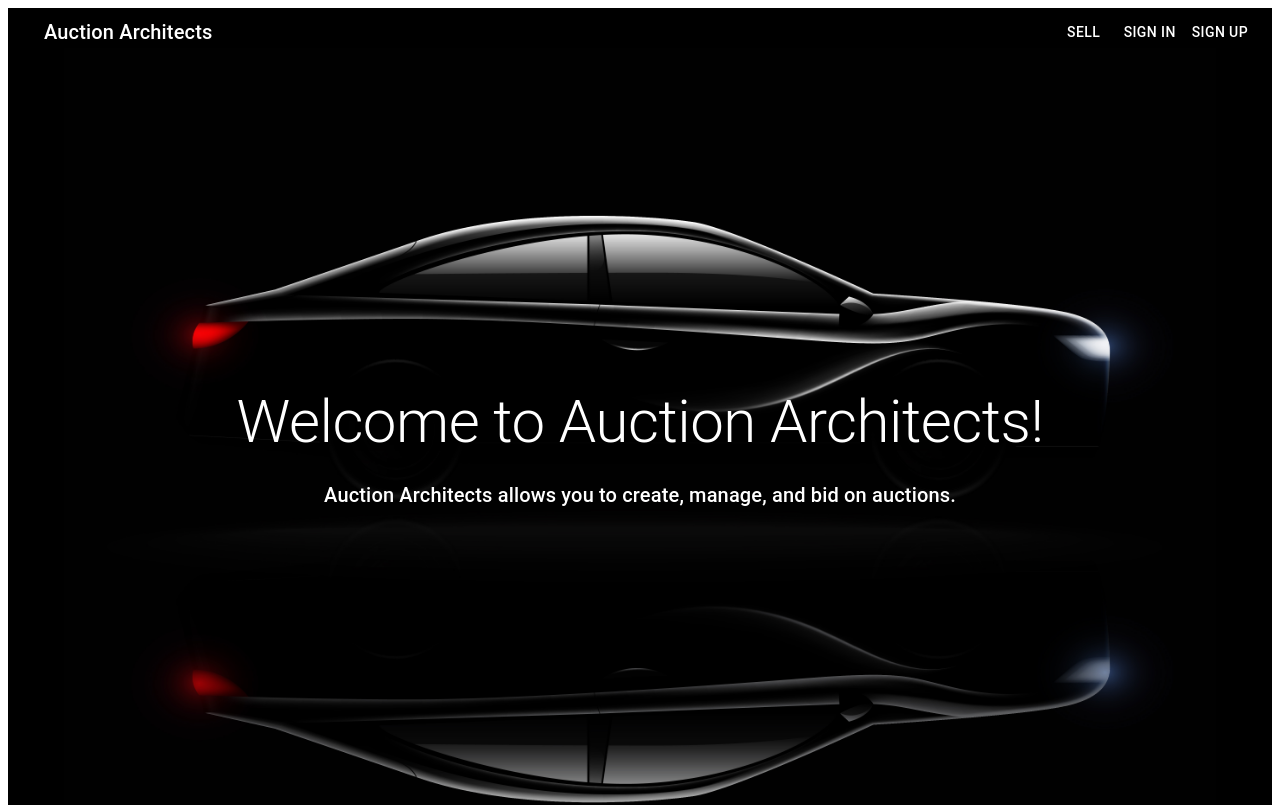
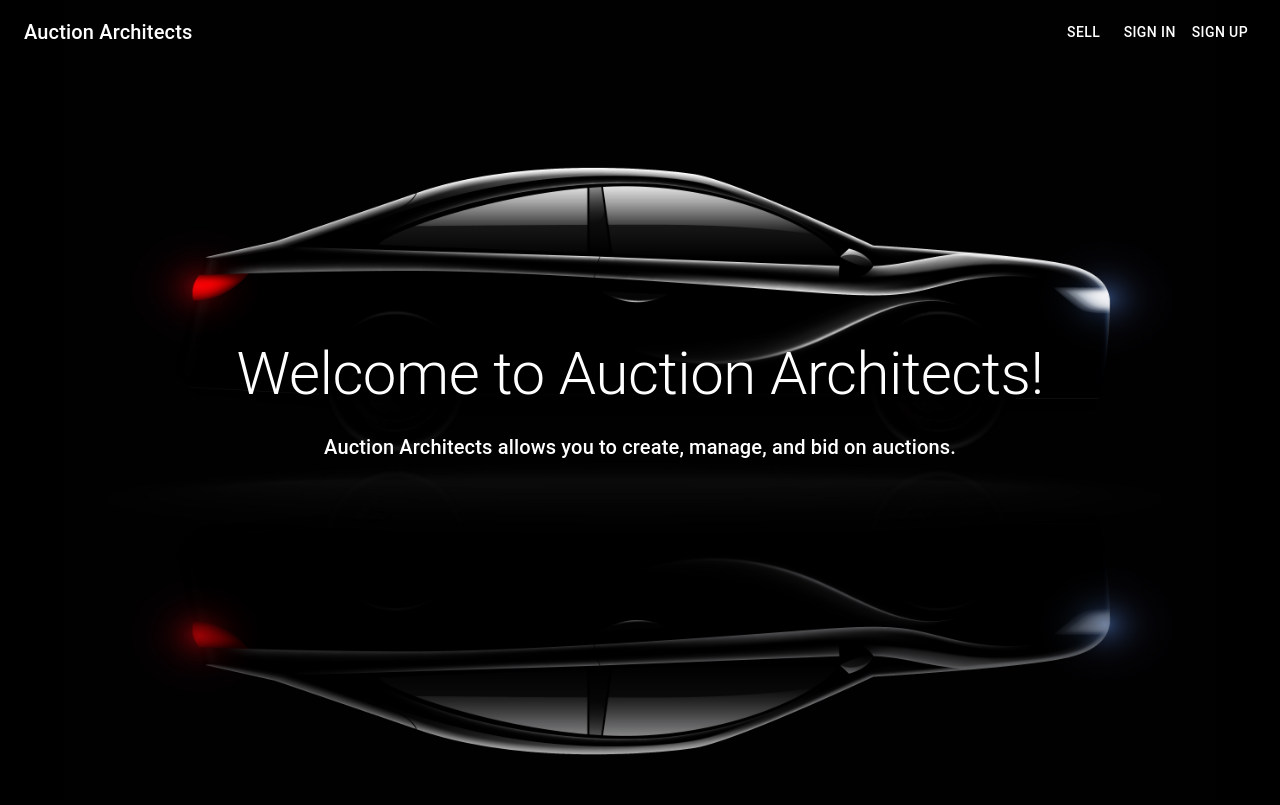
Before and after one commit to Shahed4/AuctionArchitects, a Next.js app in the folder auction-architects/: page / in a window 1280 px wide. Shown: the top 805 px of the page. Built offline with nearby package versions, Linux system fonts and the light colour scheme.

Commit message:
fixed border issue

```diff
--- a/auction-architects/src/app/car/page.js
+++ b/auction-architects/src/app/car/page.js
@@ -29,7 +29,7 @@ export default function CarDetail() {
             <CardMedia
               component="img"
               height="400"
-              image="/camry.avif" // Replace with actual image path
+              image="/camry.avif"
               alt="Toyota Camry"
             />
           </Card>
--- a/auction-architects/src/app/globals.css
+++ b/auction-architects/src/app/globals.css
@@ -40,3 +40,16 @@ a {
     color-scheme: dark;
   }
 } */
+html,
+body {
+  margin: 0;
+  padding: 0;
+  background-color: #000; /* Ensure the background is black */
+  color: #fff; /* Default text color */
+  height: 100%;
+}
+
+#__next {
+  height: 100%;
+  background-color: #000; /* Ensures the Next.js app container matches */
+}
--- a/auction-architects/src/app/page.js
+++ b/auction-architects/src/app/page.js
@@ -43,7 +43,7 @@ export default function Home() {
       year: 2021,
       price: 35000,
       minBid: 30000,
-      image: "/tasla.jpg",
+      image: "/tesla.jpg",
     },
     {
       id: 4,
@@ -95,21 +95,22 @@ export default function Home() {
 
   return (
     <Box
-      sx={{ backgroundColor: "#000", minHeight: "100vh", color: "#fff", py: 5 }}
+      sx={{
+        backgroundColor: "#000",
+        minHeight: "100vw",
+        width: "100vw",
+        color: "#fff",
+        py: 0,
+        px: 0,
+      }}
     >
-      <Container maxWidth="lg">
+      <Container maxWidth="lg" sx={{ p: 0 }}>
         {/* Navigation Bar */}
         <AppBar
           position="fixed"
           sx={{ backgroundColor: "transparent", boxShadow: "none" }}
         >
           <Toolbar>
-            <IconButton
-              edge="start"
-              color="inherit"
-              aria-label="menu"
-              sx={{ mr: 2 }}
-            ></IconButton>
             <Typography variant="h6" sx={{ flexGrow: 1 }}>
               Auction Architects
             </Typography>
@@ -131,7 +132,6 @@ export default function Home() {
             flexDirection: "column",
             alignItems: "center",
             justifyContent: "center",
-            color: "#fff",
             textAlign: "center",
           }}
         >
@@ -214,7 +214,6 @@ export default function Home() {
                     maxWidth: 345,
                     cursor: "pointer",
                     backgroundColor: "#1a1a1a",
-                    color: "#fff",
                   }}
                   onClick={() => handleCardClick(car.id)}
                 >
```
